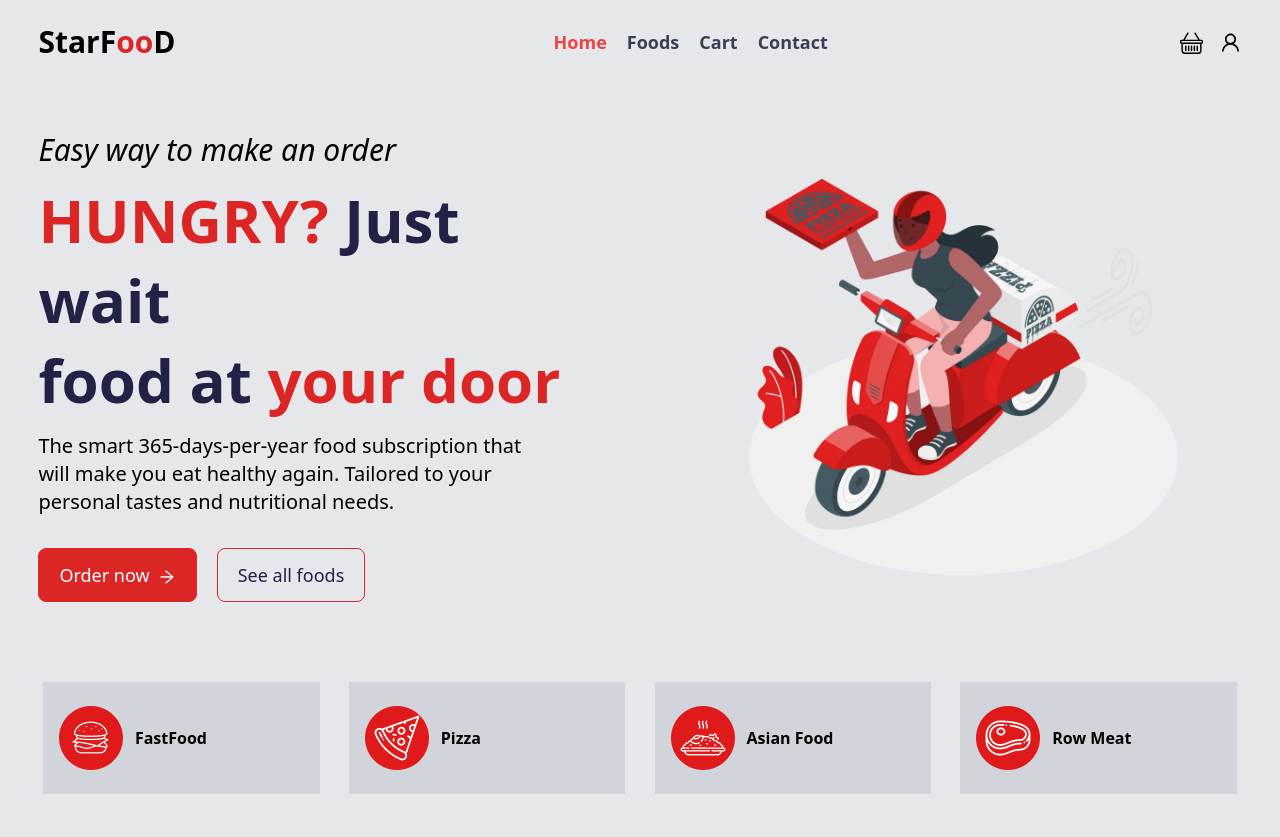
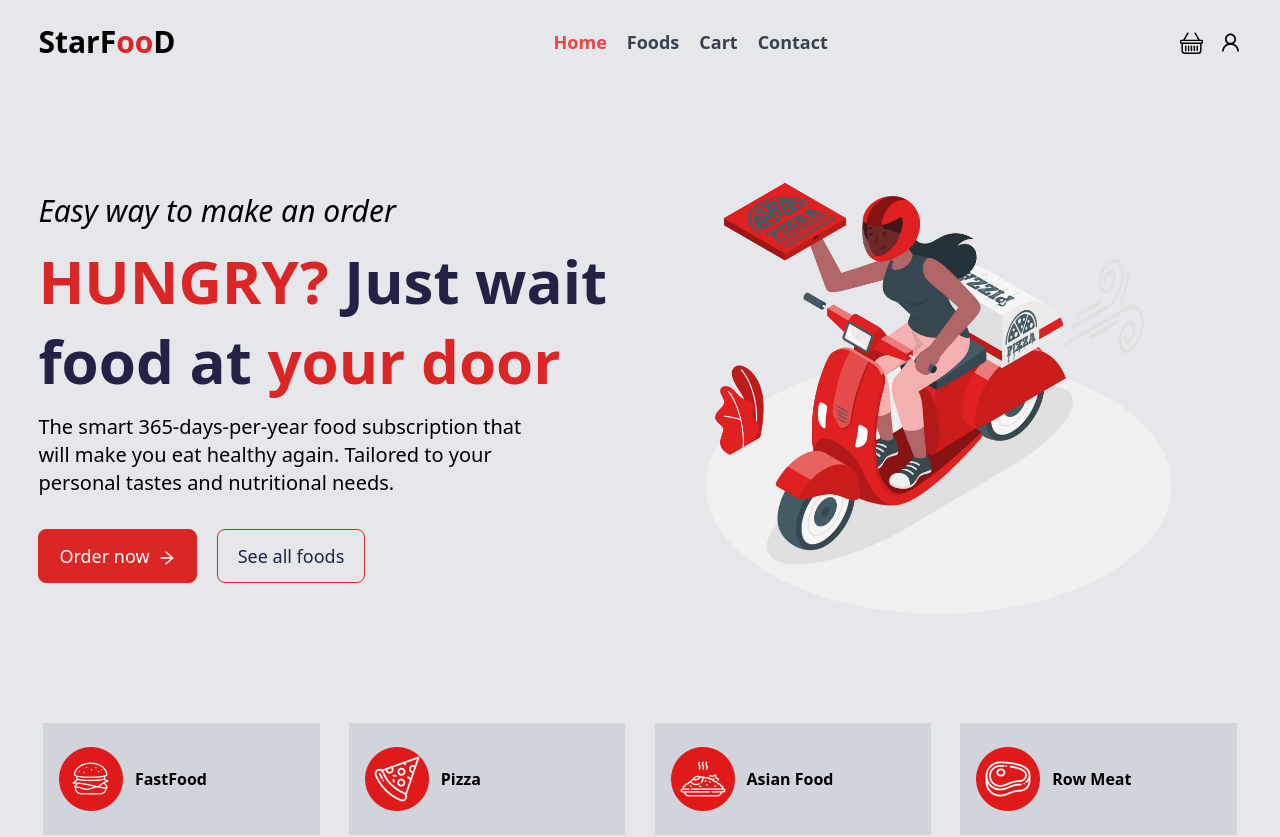
Before and after one commit to peymanzarchini/starfood, a React (Vite) app: page / in a window 1280 px wide. Shown: the top 837 px of the page. Built offline with nearby package versions, Linux system fonts and the light colour scheme.

Commit message:
update ui

```diff
--- a/src/components/hero/Hero.jsx
+++ b/src/components/hero/Hero.jsx
@@ -28,7 +28,7 @@
 
   return (
     <>
-      <div className="flex flex-wrap items-center justify-center gap-32 lg:flex-nowrap">
+      <div className="flex flex-wrap items-center justify-center gap-32 lg:flex-nowrap lg:justify-between lg:gap-0">
         <div className="text-center lg:text-left">
           <p className="mb-3 text-3xl font-medium italic">Easy way to make an order</p>
           <h1 className="text-6xl font-bold leading-[5rem]">
```
